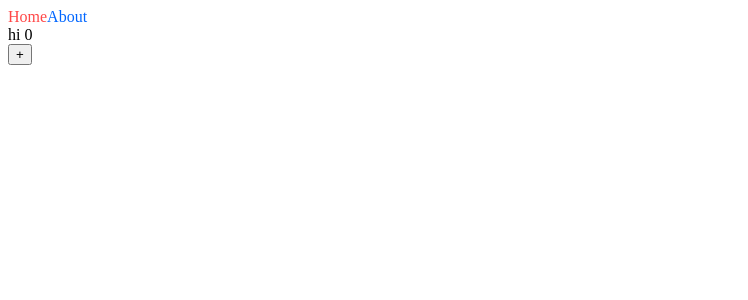
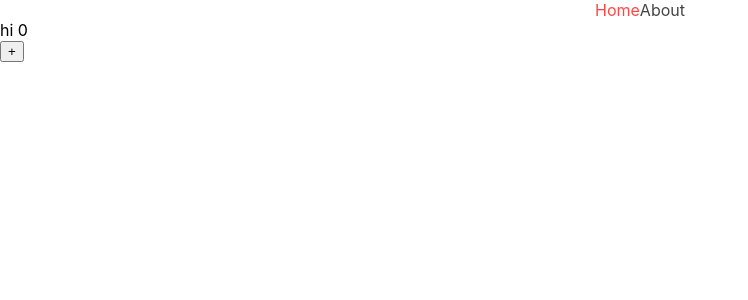
Before and after one commit to YunKukPark/next-js-sippin, a Next.js app: page / in a window 1280 px wide. Shown: the top 300 px of the page, without its empty margins (0-748 px from the left). Built offline with nearby package versions, Linux system fonts and the light colour scheme.

Commit message:
#1.5-6 Custom App

```diff
--- a/components/NavBar.module.css
+++ /dev/null
@@ -1,8 +0,0 @@
-.link {
-  text-decoration: none;
-  color: #06f;
-}
-
-.active {
-  color: #ff4747;
-}
--- a/components/Navbar.tsx
+++ b/components/Navbar.tsx
@@ -8,22 +8,10 @@ function Navbar() {
   return (
     <nav>
       <Link href="/">
-        <a
-          className={`${styles.link} ${
-            router.pathname === '/' && styles.active
-          }`}
-        >
-          Home
-        </a>
+        <a className={router.pathname === '/' ? 'active' : ''}>Home</a>
       </Link>
       <Link href="/about">
-        <a
-          className={`${styles.link} ${
-            router.pathname === '/about' && styles.active
-          }`}
-        >
-          About
-        </a>
+        <a className={router.pathname === '/about' ? 'active' : ''}>About</a>
       </Link>
     </nav>
   );
--- /dev/null
+++ b/pages/_app.tsx
@@ -0,0 +1,32 @@
+import { AppProps } from 'next/dist/shared/lib/router/router';
+import Navbar from '../components/Navbar';
+
+import '../styles/globals.css';
+
+function App({ Component, pageProps }: AppProps) {
+  return (
+    <>
+      <Navbar />
+      <Component {...pageProps} />
+      <style jsx global>
+        {`
+          nav {
+            display: flex;
+            justify-content: center;
+            align-items: center;
+          }
+
+          a {
+            color: #444;
+          }
+
+          .active {
+            color: #ff4747;
+          }
+        `}
+      </style>
+    </>
+  );
+}
+
+export default App;
--- a/pages/index.tsx
+++ b/pages/index.tsx
@@ -6,7 +6,6 @@ function Home() {
   const increaseCount = () => setCounter(prev => prev + 1);
   return (
     <>
-      <Navbar />
       <div>hi {counter}</div>
       <button onClick={increaseCount}>+</button>
     </>
```
Also changed, not shown: pages/about.tsx (+1 -7 lines), 1 other file (tests, documents, lock files or other folders).
